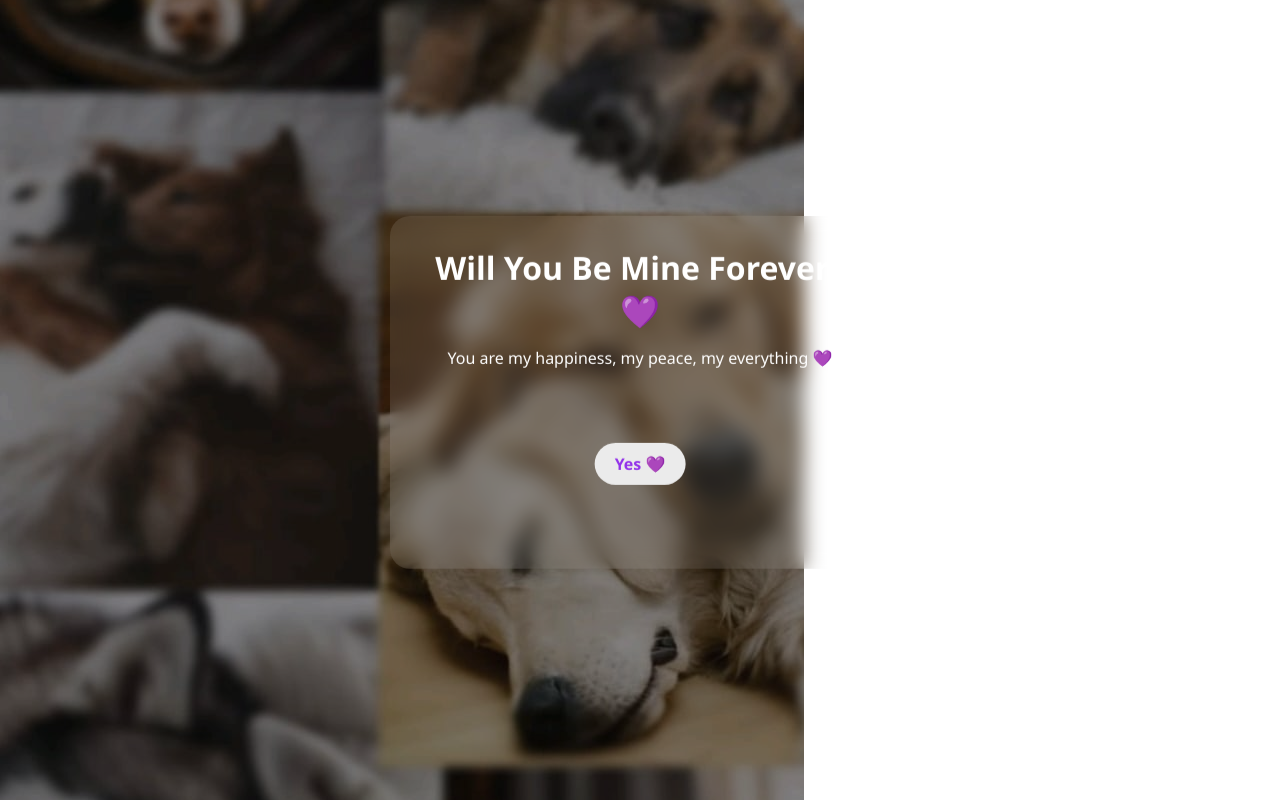
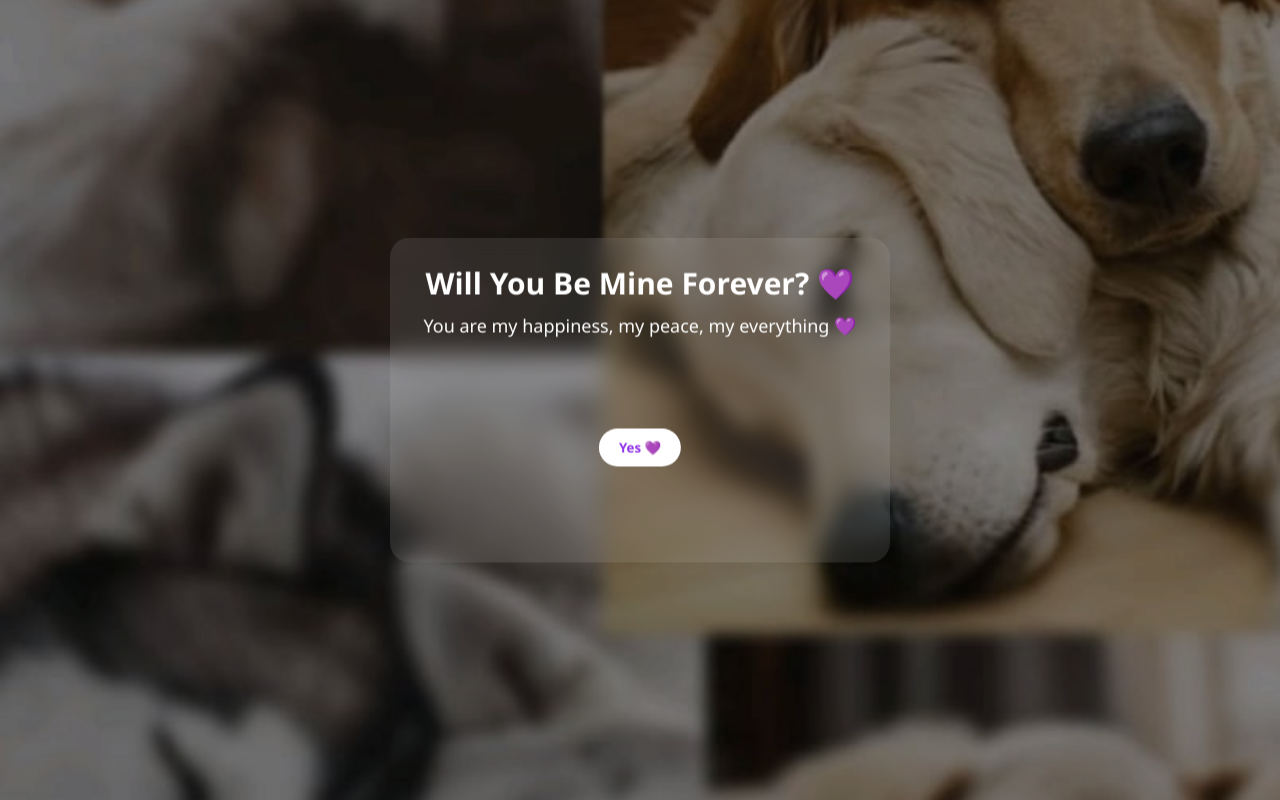
Before and after one commit to NishanthG30/MN-usl, a plain HTML site: page index.html in a window 1280 px wide. Drawn offline with Linux system fonts and the light colour scheme.

Commit message:
Update MN.css

```diff
--- a/MN.css
+++ b/MN.css
@@ -6,134 +6,55 @@
   font-family: 'Segoe UI', sans-serif;
 }
 
-/* Full background image */
-.full-img {
+/* Background Image */
+.bg-img {
   position: fixed;
   top: 0;
   left: 0;
-  margin-left: 800px;
-  margin-top: -870px;
+  width: 100%;
+  height: 100%;
   object-fit: cover;
   filter: brightness(0.6);
   z-index: -1;
-  animation: fadeInBg 2s ease-in-out;
 }
-img{
-  margin-top: -180px;
-  position: fixed;
-  top: 0;
-  left: 0;
-  object-fit: cover;
-  filter: brightness(0.6);
-  z-index: -1;
-  animation: fadeInBg 2s ease-in-out;
-}
-/* Center card */
+
+/* Center Card */
 .card {
   position: absolute;
   top: 50%;
   left: 50%;
   transform: translate(-50%, -50%);
-  background: rgba(255, 255, 255, 0.1);
-  padding: 30px;
+
+  width: 90%;
+  max-width: 500px;
+
+  padding: 25px;
   border-radius: 20px;
   text-align: center;
+
+  background: rgba(255, 255, 255, 0.1);
   backdrop-filter: blur(10px);
   color: white;
-  width: 500px;
 
-  animation: floatCard 3s ease-in-out infinite, fadeIn 2s ease;
+  animation: fadeIn 1.5s ease;
 }
 
-/* Heading */
+/* Responsive Text */
 .card h1 {
-  margin-bottom: 15px;
-  animation: slideDown 1.5s ease;
+  font-size: clamp(20px, 5vw, 30px);
+  margin-bottom: 10px;
 }
 
-/* Paragraph */
 .card p {
+  font-size: clamp(14px, 3.5vw, 18px);
   margin-bottom: 20px;
-  font-size: 16px;
-  animation: fadeIn 2s ease;
 }
 
-/* Button */
-button {
-  padding: 10px 20px;
-  border: none;
-  border-radius: 25px;
-  background: #ebebeb;
-  color:#9333ea;
-  font-size: 16px;
-  font-weight: bold;
-  cursor: pointer;
-  transition: 0.3s;
-}
-
-/* Button hover */
-button:hover {
-  color: #ffffff;
-  font-size: 18px;
-  font-weight: bold;
-  background: #9333ea;
-  transform: scale(1.1);
-  box-shadow: 0 0 15px #c084fc;
-}
-
-/* Animations */
-
-/* Fade in */
-@keyframes fadeIn {
-  from {
-    opacity: 0;
-  }
-  to {
-    opacity: 1;
-  }
-}
-
-/* Background fade */
-@keyframes fadeInBg {
-  from {
-    opacity: 0;
-  }
-  to {
-    opacity: 1;
-  }
-}
-
-/* Slide down */
-@keyframes slideDown {
-  from {
-    transform: translateY(-30px);
-    opacity: 0;
-  }
-  to {
-    transform: translateY(0);
-    opacity: 1;
-  }
-}
-
-/* Floating effect */
-@keyframes floatCard {
-  0% {
-    transform: translate(-50%, -50%) translateY(0);
-  }
-  50% {
-    transform: translate(-50%, -50%) translateY(-10px);
-  }
-  100% {
-    transform: translate(-50%, -50%) translateY(0);
-  }
-}
-/* Button play area */
+/* Button Area */
 .btn-area {
   position: relative;
   width: 100%;
-  height: 150px; /* fixed space for movement */
-  margin-top: 20px;
-  overflow: hidden;
+  height: 180px;
 }
 
 /* Button */
@@ -142,9 +63,35 @@ button:hover {
   left: 50%;
   top: 50%;
   transform: translate(-50%, -50%);
-  transition: all 0.3s ease;
+
   padding: 10px 20px;
+  border: none;
   border-radius: 25px;
-  border: none;
+
+  background: #ffffff;
+  color: #9333ea;
+  font-weight: bold;
   cursor: pointer;
+
+  transition: 0.3s;
 }
+
+/* Hover Effect */
+#yesBtn:hover {
+  background: #9333ea;
+  color: white;
+  box-shadow: 0 0 15px #c084fc;
+}
+
+/* Animation */
+@keyframes fadeIn {
+  from { opacity: 0; }
+  to { opacity: 1; }
+}
+
+/* 📱 Extra Small Devices */
+@media (max-width: 400px) {
+  .btn-area {
+    height: 140px;
+  }
+}
```
